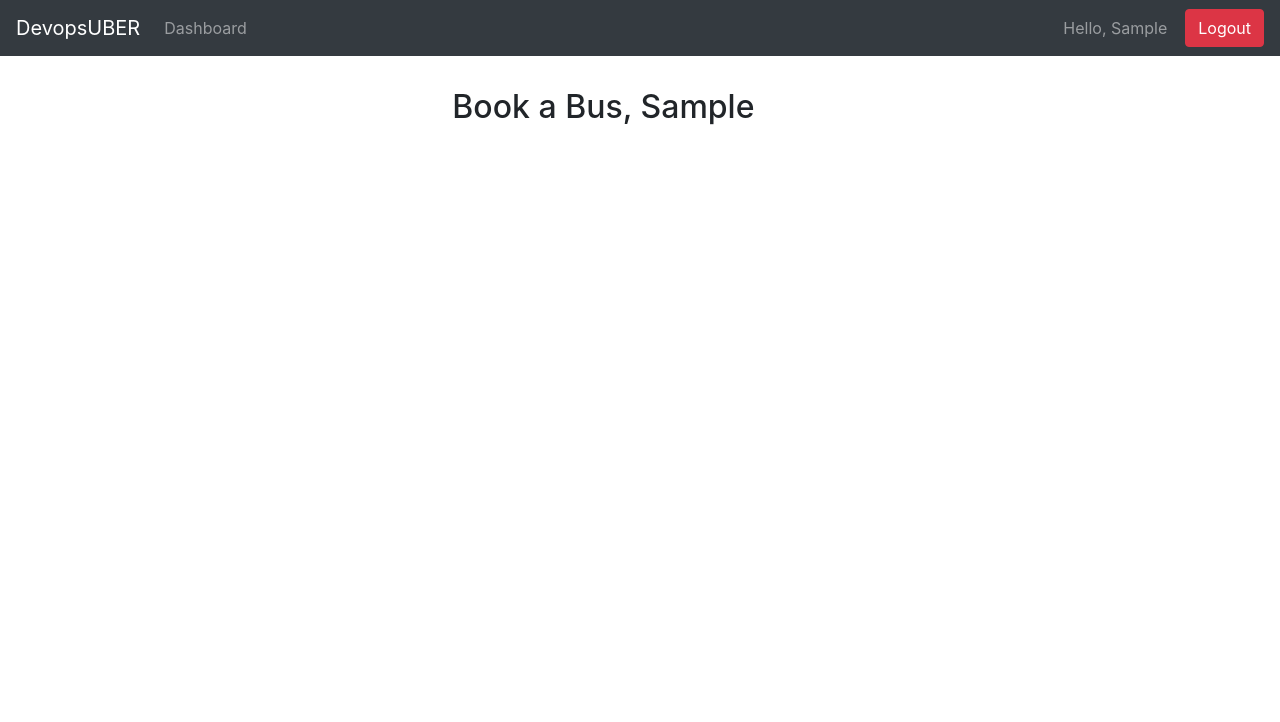
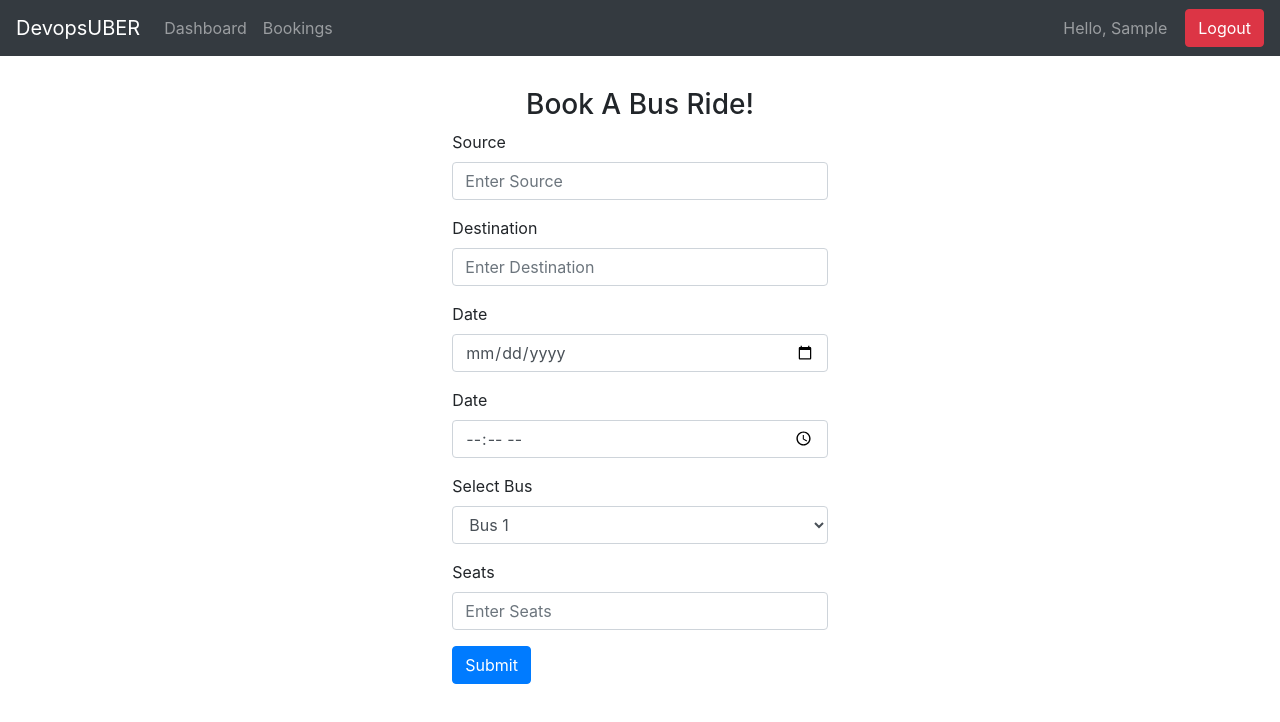
Before and after one commit to sajalsood/devops-uber, a React (Create React App) app in the folder frontend/client-uber/: page / in a window 1280 px wide. Both pictures are taken after typing "Sample", "Sample123" into the empty fields and a click on the button "Submit". Shown: the top 722 px of the page. Built offline with nearby package versions, Linux system fonts and the light colour scheme.

Commit message:
new booking ui

```diff
--- a/frontend/client-uber/src/App.css
+++ b/frontend/client-uber/src/App.css
@@ -1,8 +1,3 @@
-html, body {
-  margin: 0;
-  padding: 0;
-  height: 100%;
-}
 
 .App {
   margin: 2rem;
--- a/frontend/client-uber/src/App.js
+++ b/frontend/client-uber/src/App.js
@@ -4,6 +4,7 @@ import { BrowserRouter, Route, Switch } from 'react-router-dom';
 import "./App.css";
 
 import Dashboard from './components/dashboard';
+import Bookings from './components/bookings';
 import Login from './components/login';
 import Session from './services/session';
 import {
@@ -28,9 +29,7 @@ function App() {
           <NavbarBrand href="/">DevopsUBER</NavbarBrand>
         </Navbar>
         <div className="App">
-          <Container className="themed-container">
             <Login setUser={setUser} />
-          </Container>
         </div>
     </div>
     )
@@ -45,21 +44,25 @@ function App() {
               <NavItem>
                 <NavLink href="/">Dashboard</NavLink>
               </NavItem>
+              <NavItem>
+                <NavLink href="/bookings">Bookings</NavLink>
+              </NavItem>
             </Nav>
             <NavbarText>Hello, {user.username} &nbsp;&nbsp;&nbsp;</NavbarText>
             <Button color="danger" onClick={e => clearSession()}>Logout</Button>
           </Collapse>
         </Navbar>
         <div className="App">
-          <Container className="themed-container">
           <BrowserRouter>
               <Switch>
                 <Route exact path="/">
                   <Dashboard user={user}/>
                 </Route>
+                <Route path="/bookings">
+                  <Bookings user={user}/>
+                </Route>
               </Switch>
           </BrowserRouter>
-          </Container>
         </div>
     </div>
   );
--- /dev/null
+++ b/frontend/client-uber/src/components/bookings.js
@@ -0,0 +1,12 @@
+import React from 'react';
+import {Container} from 'reactstrap';
+
+export default function Bookings({user}) {
+  console.log(user);
+
+  return(
+      <Container className="themed-container">
+        <h3><center>Bookings for, { user.username }</center></h3>
+      </Container>
+  );
+}
--- a/frontend/client-uber/src/components/dashboard.js
+++ b/frontend/client-uber/src/components/dashboard.js
@@ -1,9 +1,66 @@
-import React from 'react';
+import React, { useState } from 'react';
+import { login } from '../services/apis';
+import { Container, Button, Form, FormGroup, Label, Input } from 'reactstrap';
 
 export default function Dashboard({user}) {
-  console.log(user);
+  // console.log(user);
+
+  const [source, setSource] = useState();
+  const [destination, setDestination] = useState();
+  const [booking_date, setBookingDate] = useState();
+  const [booking_time, setBookingTime] = useState();
+  const [bus_id, setBus] = useState();
+  const [seats, setSeats] = useState();
+
+  const handleSubmit = async e => {
+    e.preventDefault();
+    console.log({source, destination, booking_date, booking_time, bus_id,  seats});
+    // const user = await login({
+    //   username,
+    //   password
+    // });
+    // const user = {
+    //     userid: 1,
+    //     username
+    // }
+    // setUser(user);
+  }
 
   return(
-      <h2>Book a Bus, { user.username }</h2>
+      <Container className="themed-container">
+        <h3><center>Book A Bus Ride!</center></h3>
+        <Form onSubmit={handleSubmit}>
+            <FormGroup>
+                <Label for="source">Source</Label>
+                <Input type="text" name="source" placeholder="Enter Source" onChange={e => setSource(e.target.value)} />
+            </FormGroup>
+            <FormGroup>
+                <Label for="destination">Destination</Label>
+                <Input type="text" name="destination"  placeholder="Enter Destination" onChange={e => setDestination(e.target.value)}/>
+            </FormGroup>
+            <FormGroup>
+                <Label for="bookingdate">Date</Label>
+                <Input type="date" name="bookingdate" placeholder="Enter Booking Date" onChange={e => setBookingDate(e.target.value)}/>
+            </FormGroup>
+            <FormGroup>
+                <Label for="bookingtime">Date</Label>
+                <Input type="time" name="bookingtime" placeholder="Enter Booking Time" onChange={e => setBookingTime(e.target.value)}/>
+            </FormGroup>
+            <FormGroup>
+              <Label for="bus">Select Bus</Label>
+              <Input type="select" name="bus" onChange={e => setBus(e.target.value)}>
+                <option value="1">Bus 1</option>
+                <option value="2">Bus 2</option>
+                <option value="3">Bus 3</option>
+                <option value="4">Bus 4</option>
+              </Input>
+            </FormGroup>
+            <FormGroup>
+                <Label for="seats">Seats</Label>
+                <Input type="number" name="seats" placeholder="Enter Seats" onChange={e => setSeats(e.target.value)}/>
+            </FormGroup>
+            <Button color="primary" type="submit">Submit</Button>
+        </Form>
+      </Container>
   );
 }
--- a/frontend/client-uber/src/components/login.js
+++ b/frontend/client-uber/src/components/login.js
@@ -1,6 +1,6 @@
 import React,  { useState } from 'react';
 import { login } from '../services/apis';
-import { Button, Form, FormGroup, Label, Input } from 'reactstrap';
+import { Container, Button, Form, FormGroup, Label, Input } from 'reactstrap';
 
 export default function Login({setUser}) {
     const [username, setUserName] = useState();
@@ -21,6 +21,7 @@ export default function Login({setUser}) {
     }
 
     return (
+        <Container className="themed-container">
             <Form onSubmit={handleSubmit}>
                 <FormGroup>
                     <Label for="username">Username</Label>
@@ -30,7 +31,8 @@ export default function Login({setUser}) {
                     <Label for="password">Password</Label>
                     <Input type="password" name="password"  placeholder="Enter Password" onChange={e => setPassword(e.target.value)}/>
                 </FormGroup>
-            <Button type="submit">Submit</Button>
+                <Button color="primary" type="submit">Submit</Button>
             </Form>
+        </Container>
     )
 }
```
Lines whose indentation alone changed are shown as unchanged.
